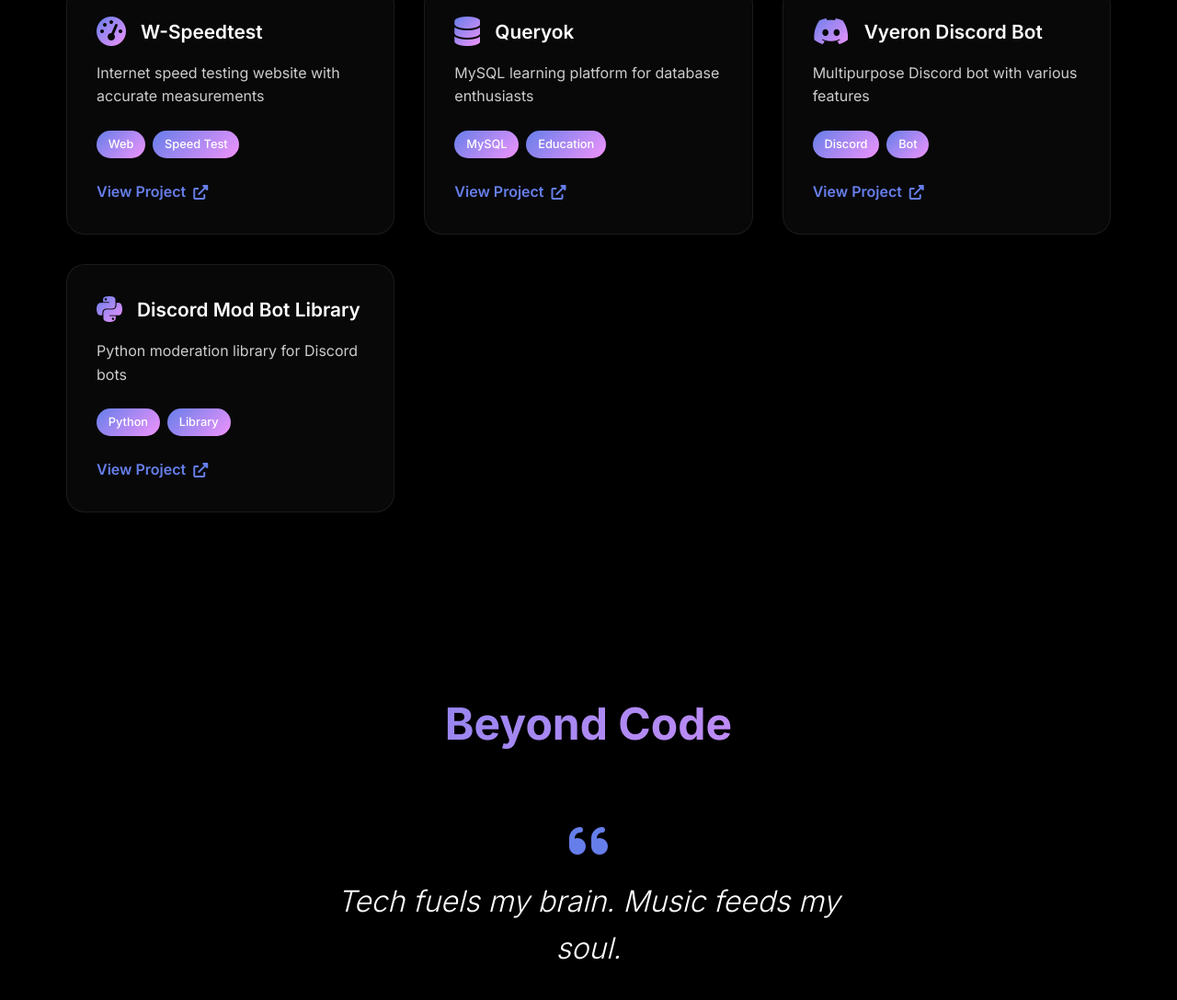
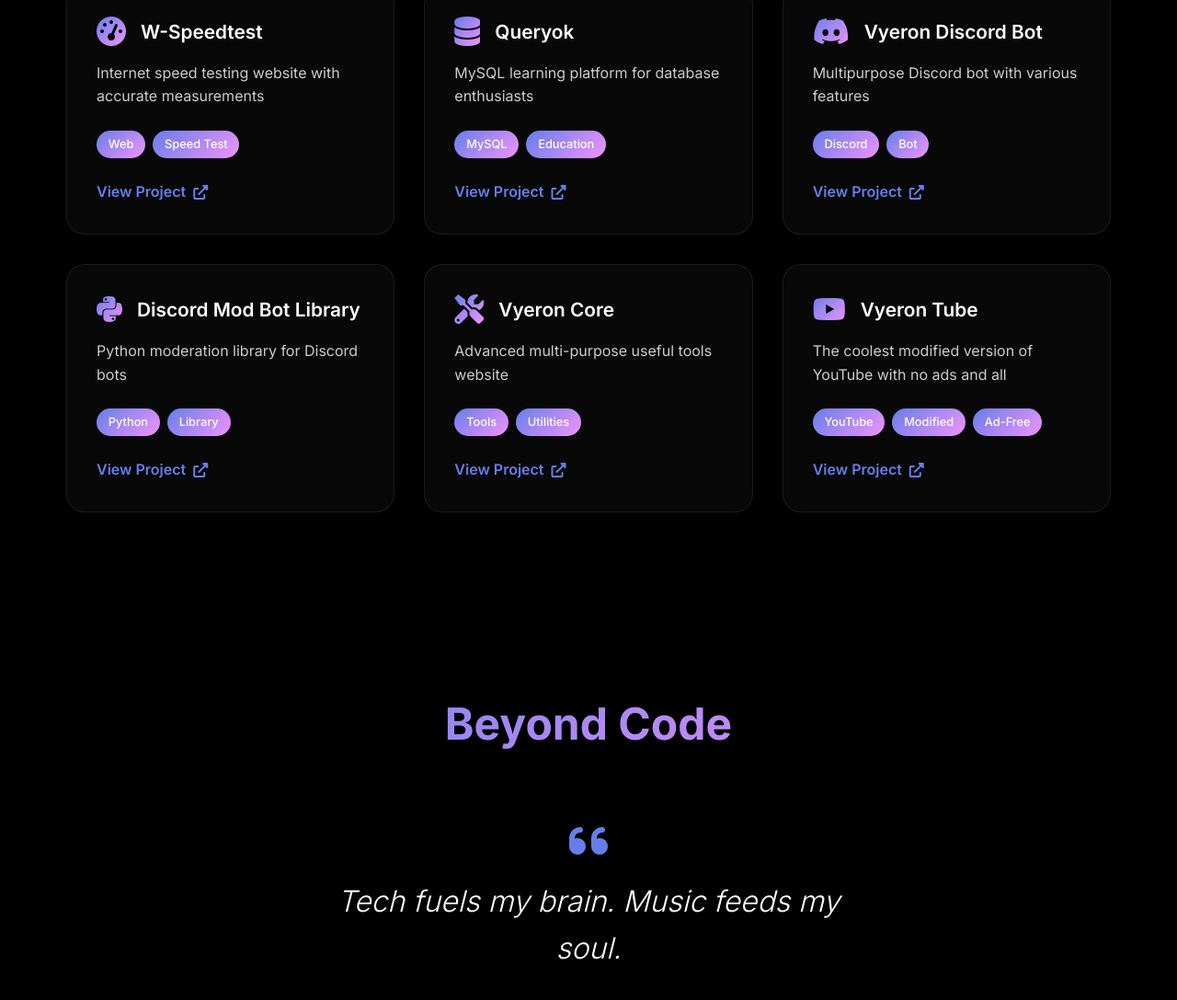
Before and after one commit to mohitpharkya/mohitpharkya.github.io, a plain HTML site: page index.html in a window 1280 px wide. Shown: the part 3424-4511 px from the top of the page at 92% size. Drawn offline with Linux system fonts and the light colour scheme.

Commit message:
Update index.html

```diff
--- a/index.html
+++ b/index.html
@@ -369,6 +369,39 @@
                         <i class="fas fa-external-link-alt"></i>
                     </a>
                 </div>
+
+                <div class="project-card">
+                    <div class="project-header">
+                        <i class="fas fa-tools project-icon"></i>
+                        <h3 class="project-title">Vyeron Core</h3>
+                    </div>
+                    <p class="project-description">Advanced multi-purpose useful tools website</p>
+                    <div class="project-tech">
+                        <span class="tech-tag">Tools</span>
+                        <span class="tech-tag">Utilities</span>
+                    </div>
+                    <a href="https://bit.ly/v-core" target="_blank" class="project-link">
+                        <span>View Project</span>
+                        <i class="fas fa-external-link-alt"></i>
+                    </a>
+                </div>
+
+                <div class="project-card">
+                    <div class="project-header">
+                        <i class="fab fa-youtube project-icon"></i>
+                        <h3 class="project-title">Vyeron Tube</h3>
+                    </div>
+                    <p class="project-description">The coolest modified version of YouTube with no ads and all</p>
+                    <div class="project-tech">
+                        <span class="tech-tag">YouTube</span>
+                        <span class="tech-tag">Modified</span>
+                        <span class="tech-tag">Ad-Free</span>
+                    </div>
+                    <a href="https://bit.ly/vyerontube" target="_blank" class="project-link">
+                        <span>View Project</span>
+                        <i class="fas fa-external-link-alt"></i>
+                    </a>
+                </div>
             </div>
         </div>
     </section>
```
